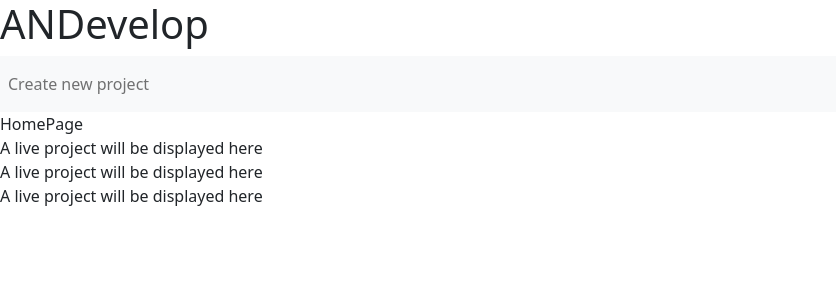
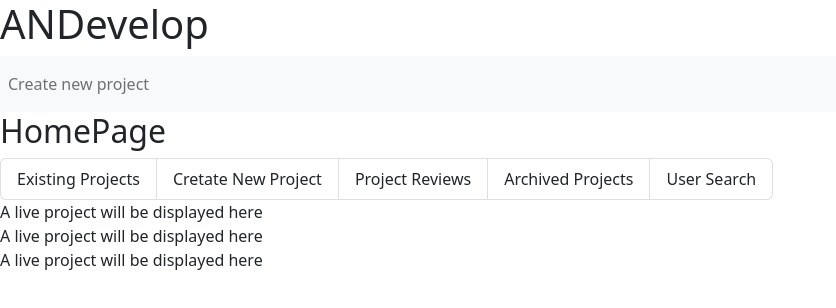
Before and after one commit to 1upskillsystems/ANDevelop, a React (Create React App) app in the folder client/: page / in a window 1280 px wide. Shown: the top 308 px of the page, without its empty margins (0-836 px from the left). Built offline with nearby package versions, Linux system fonts and the light colour scheme.

Commit message:
adds list items to home page

```diff
--- a/client/src/components/HomePage.js
+++ b/client/src/components/HomePage.js
@@ -1,7 +1,19 @@
 import React from "react";
+import ListGroup from "react-bootstrap/ListGroup";
 
 const HomePage = () => {
-  return <div>HomePage</div>;
+  return (
+    <div>
+      <h2>HomePage</h2>
+      <ListGroup horizontal>
+        <ListGroup.Item>Existing Projects</ListGroup.Item>
+        <ListGroup.Item>Cretate New Project</ListGroup.Item>
+        <ListGroup.Item>Project Reviews</ListGroup.Item>
+        <ListGroup.Item>Archived Projects</ListGroup.Item>
+        <ListGroup.Item>User Search</ListGroup.Item>
+      </ListGroup>
+    </div>
+  );
 };
 
 export default HomePage;
```
